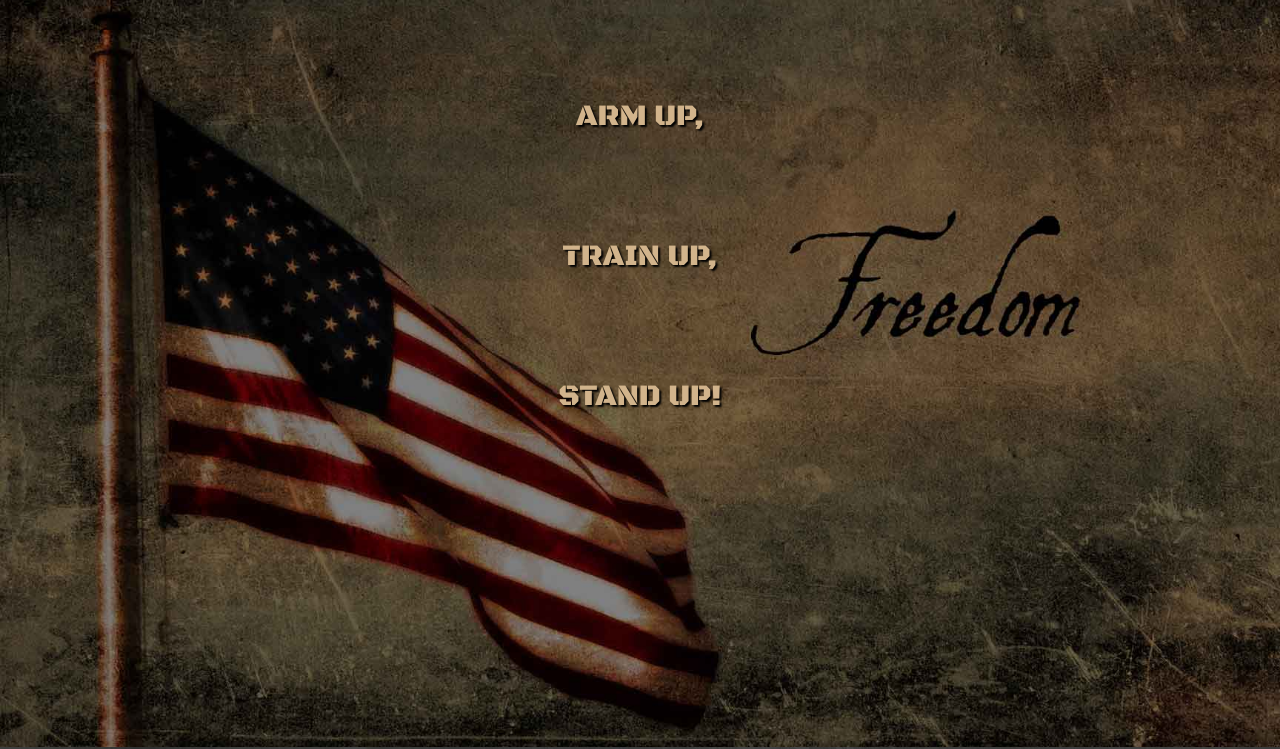
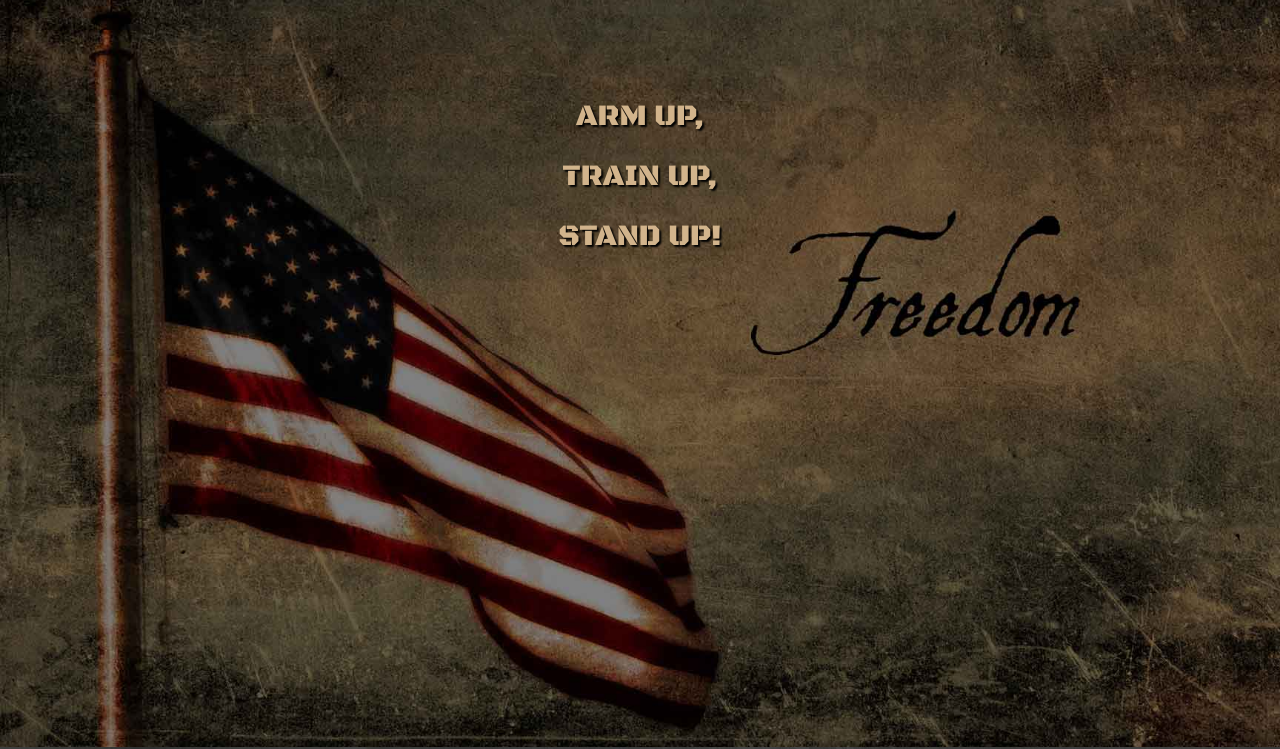
Before and after one commit to JDDudley/1x-landing, a plain HTML site: page index.html in a window 1280 px wide. Shown: the part 53-802 px from the top of the page. Drawn offline with nearby package versions, Linux system fonts and the light colour scheme.

Commit message:
br replace h2

```diff
--- a/index.html
+++ b/index.html
@@ -42,9 +42,7 @@
     <div class="container-fluid home-container">
         <div class="row section-top full-height" id="top">
             <div class="col-xs-12">
-                <h2 class="tagline-2">Arm Up,</h2>
-                <h2 class="tagline-2">Train Up,</h2>
-                <h2 class="tagline-2">Stand Up!</h2>
+                <h2 class="tagline-2">Arm Up,<br>Train Up,<br>Stand Up!</h2>
             </div>
         </div>
         <div class="row section-mindset full-height" id="1x-mindset">
```
